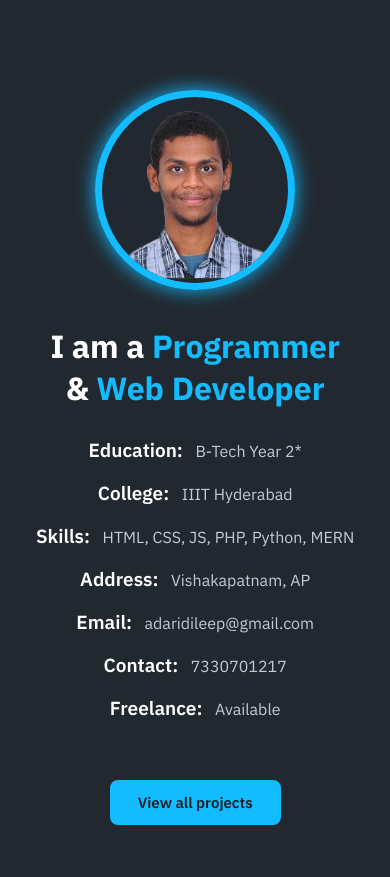
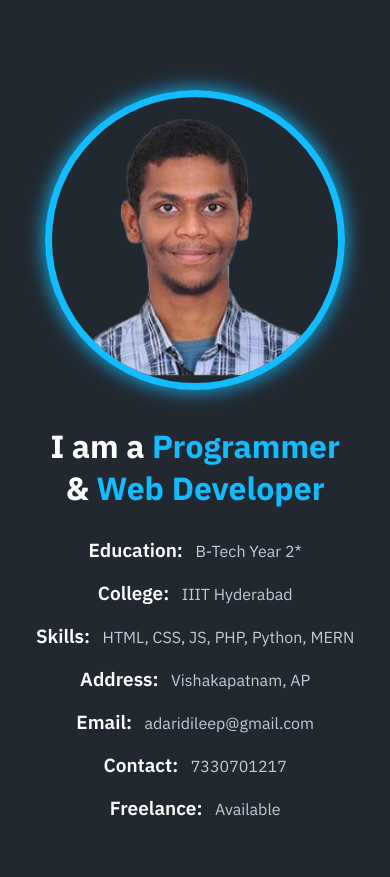
Before and after one commit to Dileepadari/Dileepadari.github.io, a plain HTML site: page index.html in a window 390 px wide. Shown: the part 844-1721 px from the top of the page. Drawn offline with nearby package versions, Linux system fonts and the light colour scheme.

Commit message:
Update style.css

```diff
--- a/css/style.css
+++ b/css/style.css
@@ -719,9 +719,9 @@ form .send-btn:hover{
     }
 
     .about-img img{
-        height: 200px;
-        width: 200px;
-        max-width: 300px;
+        height: 300px;
+        width: 300px;
+        max-width: 350px;
         margin: 0 auto;
     }
     .con{
```
